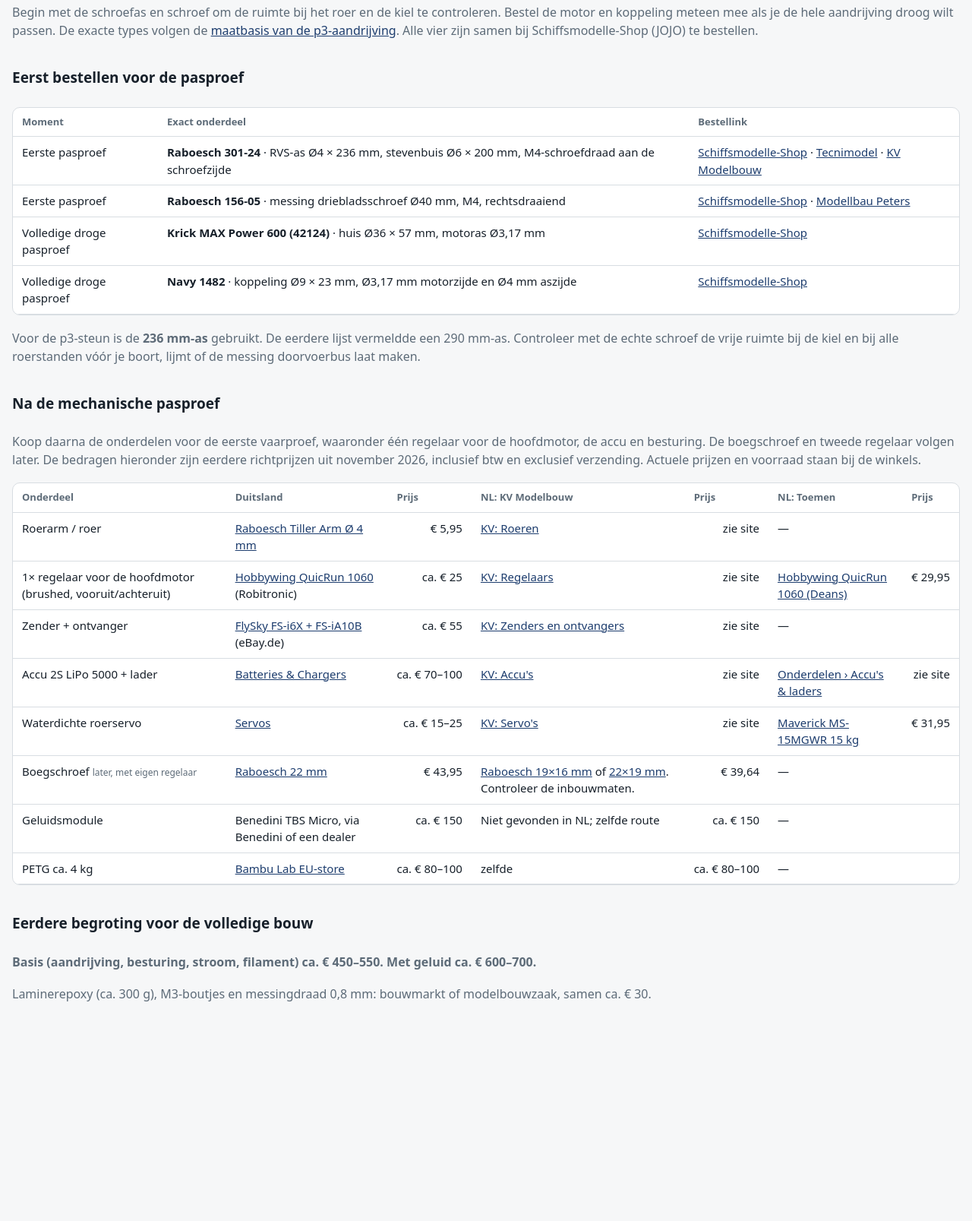
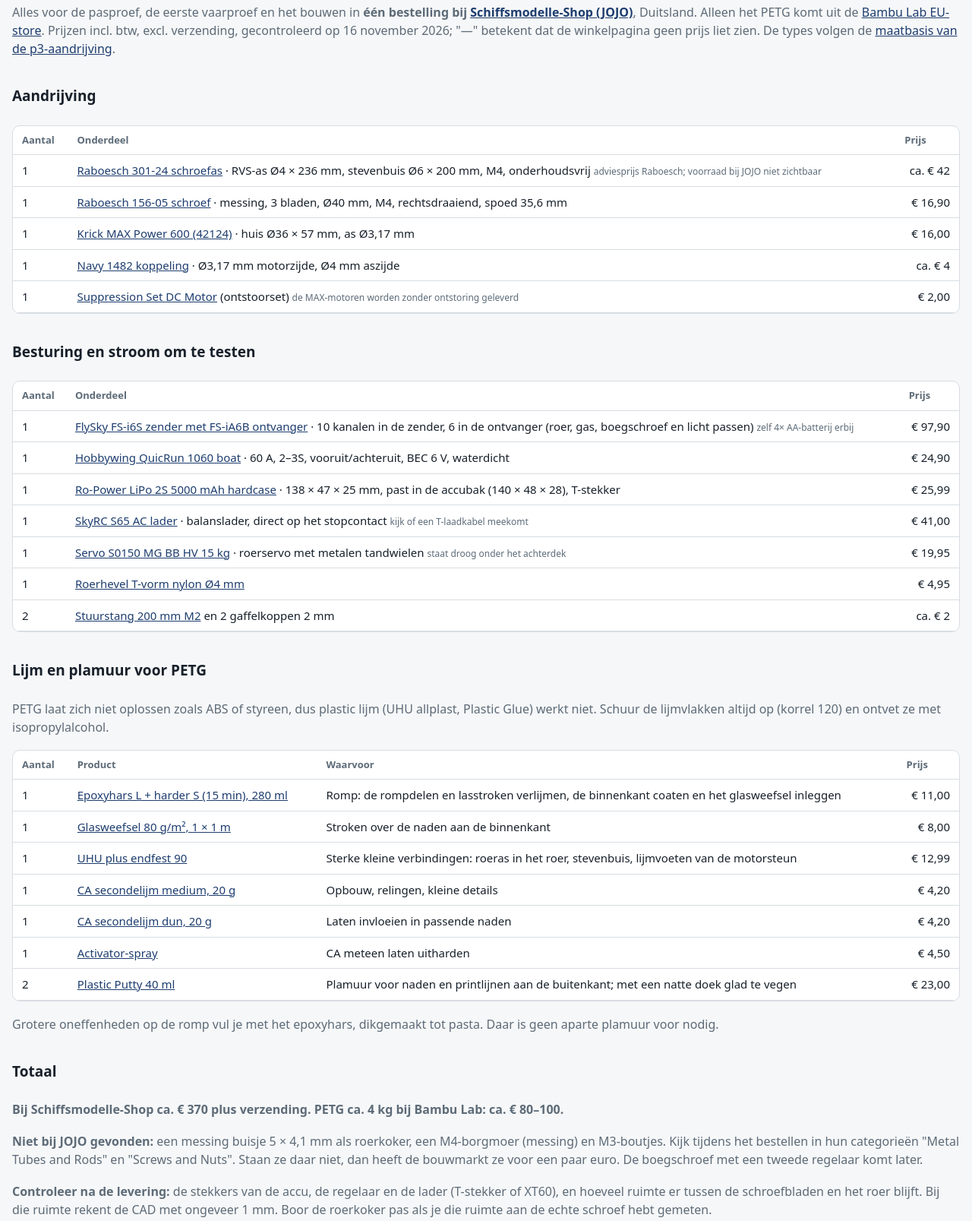
Before and after one commit to markmastop/buildlabs, a plain HTML site: page 3d-models/ortelius/bestellen.html in a window 1280 px wide. Shown: the part 137-1744 px from the top of the page at 76% size. Before the commit the page ends 1521 px from the top, so only its background shows below. Drawn offline with Linux system fonts and the light colour scheme.

Commit message:
Zet de Ortelius-bestelling in één winkelmand bij Schiffsmodelle-Shop
Aandrijving, zender, regelaar, accu, lader, roerservo, roerstangen,
lijm en plamuur voor PETG komen nu allemaal van JOJO; alleen PETG blijft
bij Bambu Lab. Ontstoorset en borgmoer toegevoegd, geluidsmodule
geschrapt. De zender is nu de FS-i6S met FS-iA6B, die JOJO zelf voert.

Co-Authored-By: Claude Opus 5.5 <noreply@anthropic.com>
Claude-Session: https://claude.ai/code/session_01WyfijxrvxhjH7jtW2rbvRx

```diff
--- a/3d-models/ortelius/bestellen.html
+++ b/3d-models/ortelius/bestellen.html
@@ -26,32 +26,49 @@ a{color:var(--accent)}
 <main>
 <a class="bl-home" href="../../index.html" aria-label="Terug naar het Build Labs-overzicht"><svg viewBox="0 0 24 24" fill="none" stroke="currentColor" stroke-width="2" stroke-linecap="round" stroke-linejoin="round" aria-hidden="true"><path d="M3 11.5 12 4l9 7.5"/><path d="M5.5 10v9.5h13V10"/><path d="M10 19.5v-5h4v5"/></svg>Build Labs</a>
 <h1>Ortelius · bestellijst</h1>
-<p>Begin met de schroefas en schroef om de ruimte bij het roer en de kiel te controleren. Bestel de motor en koppeling meteen mee als je de hele aandrijving droog wilt passen. De exacte types volgen de <a href="cad/aandrijving/README.md">maatbasis van de p3-aandrijving</a>. Alle vier zijn samen bij Schiffsmodelle-Shop (JOJO) te bestellen.</p>
-<h2>Eerst bestellen voor de pasproef</h2>
+<p>Alles voor de pasproef, de eerste vaarproef en het bouwen in <strong>één bestelling bij <a href="https://www.schiffsmodelle-shop.de/">Schiffsmodelle-Shop (JOJO)</a></strong>, Duitsland. Alleen het PETG komt uit de <a href="https://eu.store.bambulab.com/">Bambu Lab EU-store</a>. Prijzen incl. btw, excl. verzending, gecontroleerd op 16 november 2026; "—" betekent dat de winkelpagina geen prijs liet zien. De types volgen de <a href="cad/aandrijving/README.md">maatbasis van de p3-aandrijving</a>.</p>
+
+<h2>Aandrijving</h2>
 <div class="wrap"><table>
-<tr><th scope="col">Moment</th><th scope="col">Exact onderdeel</th><th scope="col">Bestellink</th></tr>
-<tr><td>Eerste pasproef</td><td><strong>Raboesch 301-24</strong> · RVS-as Ø4 × 236 mm, stevenbuis Ø6 × 200 mm, M4-schroefdraad aan de schroefzijde</td><td><a href="https://www.schiffsmodelle-shop.de/Schiffswelle-236mm-M4">Schiffsmodelle-Shop</a> · <a href="https://www.tecnimodel.com/en/sealed-shafts/14897-propeller-shaft-raboesch-m4-o4mm-236mm-tube-o6mm-200mm-sealed-and-maintenance-free.html">Tecnimodel</a> · <a href="https://kvmodelbouw.nl/shaft-4-tube-6mm4-l236mm-m4/">KV Modelbouw</a></td></tr>
-<tr><td>Eerste pasproef</td><td><strong>Raboesch 156-05</strong> · messing driebladsschroef Ø40 mm, M4, rechtsdraaiend</td><td><a href="https://www.schiffsmodelle-shop.de/D-Type-Propeller-3-Blatt-40mm-M4-R">Schiffsmodelle-Shop</a> · <a href="https://modellbau-peters.de/ms-propeller-serie-156-3bl-40-r-m4.html">Modellbau Peters</a></td></tr>
-<tr><td>Volledige droge pasproef</td><td><strong>Krick MAX Power 600 (42124)</strong> · huis Ø36 × 57 mm, motoras Ø3,17 mm</td><td><a href="https://www.schiffsmodelle-shop.de/MAX-Power-600-Brushed-Motor-12V">Schiffsmodelle-Shop</a></td></tr>
-<tr><td>Volledige droge pasproef</td><td><strong>Navy 1482</strong> · koppeling Ø9 × 23 mm, Ø3,17 mm motorzijde en Ø4 mm aszijde</td><td><a href="https://www.schiffsmodelle-shop.de/navy-Gelenkkupplung-Stahl-317-4">Schiffsmodelle-Shop</a></td></tr>
+<tr><th>Aantal</th><th>Onderdeel</th><th class="p">Prijs</th></tr>
+<tr><td>1</td><td><a href="https://www.schiffsmodelle-shop.de/Schiffswelle-236mm-M4">Raboesch 301-24 schroefas</a> · RVS-as Ø4 × 236 mm, stevenbuis Ø6 × 200 mm, M4, onderhoudsvrij <span class="tag">adviesprijs Raboesch; voorraad bij JOJO niet zichtbaar</span></td><td class="p">ca. € 42</td></tr>
+<tr><td>1</td><td><a href="https://www.schiffsmodelle-shop.de/D-Type-Propeller-3-Blatt-40mm-M4-R">Raboesch 156-05 schroef</a> · messing, 3 bladen, Ø40 mm, M4, rechtsdraaiend, spoed 35,6 mm</td><td class="p">€ 16,90</td></tr>
+<tr><td>1</td><td><a href="https://www.schiffsmodelle-shop.de/MAX-Power-600-Brushed-Motor-12V">Krick MAX Power 600 (42124)</a> · huis Ø36 × 57 mm, as Ø3,17 mm</td><td class="p">€ 16,00</td></tr>
+<tr><td>1</td><td><a href="https://www.schiffsmodelle-shop.de/navy-Gelenkkupplung-Stahl-317-4">Navy 1482 koppeling</a> · Ø3,17 mm motorzijde, Ø4 mm aszijde</td><td class="p">ca. € 4</td></tr>
+<tr><td>1</td><td><a href="https://schiffsmodelle-shop.de/en/154-electric-motor">Suppression Set DC Motor</a> (ontstoorset) <span class="tag">de MAX-motoren worden zonder ontstoring geleverd</span></td><td class="p">€ 2,00</td></tr>
 </table></div>
-<p>Voor de p3-steun is de <strong>236 mm-as</strong> gebruikt. De eerdere lijst vermeldde een 290 mm-as. Controleer met de echte schroef de vrije ruimte bij de kiel en bij alle roerstanden vóór je boort, lijmt of de messing doorvoerbus laat maken.</p>
-<h2>Na de mechanische pasproef</h2>
-<p>Koop daarna de onderdelen voor de eerste vaarproef, waaronder één regelaar voor de hoofdmotor, de accu en besturing. De boegschroef en tweede regelaar volgen later. De bedragen hieronder zijn eerdere richtprijzen uit november 2026, inclusief btw en exclusief verzending. Actuele prijzen en voorraad staan bij de winkels.</p>
+
+<h2>Besturing en stroom om te testen</h2>
 <div class="wrap"><table>
-<tr><th>Onderdeel</th><th>Duitsland</th><th class="p">Prijs</th><th>NL: KV Modelbouw</th><th class="p">Prijs</th><th>NL: Toemen</th><th class="p">Prijs</th></tr>
-<tr><td>Roerarm / roer</td><td><a href="https://www.schiffsmodelle-shop.de/en/raboesch/?p=2">Raboesch Tiller Arm Ø 4 mm</a></td><td class="p">€ 5,95</td><td><a href="https://kvmodelbouw.nl/">KV: Roeren</a></td><td class="p">zie site</td><td>—</td><td class="p"></td></tr>
-<tr><td>1× regelaar voor de hoofdmotor (brushed, vooruit/achteruit)</td><td><a href="https://shop.robitronic.com/en/hobbywing-quicrun-1060-hw30120203">Hobbywing QuicRun 1060</a> (Robitronic)</td><td class="p">ca. € 25</td><td><a href="https://kvmodelbouw.nl/">KV: Regelaars</a></td><td class="p">zie site</td><td><a href="https://toemen.nl/product/hobbywing-quicrun-1060-brushed-sbec-wp-esc-60a-deans">Hobbywing QuicRun 1060 (Deans)</a></td><td class="p">€ 29,95</td></tr>
-<tr><td>Zender + ontvanger</td><td><a href="https://www.ebay.de/itm/157514012921">FlySky FS-i6X + FS-iA10B</a> (eBay.de)</td><td class="p">ca. € 55</td><td><a href="https://kvmodelbouw.nl/">KV: Zenders en ontvangers</a></td><td class="p">zie site</td><td>—</td><td class="p"></td></tr>
-<tr><td>Accu 2S LiPo 5000 + lader</td><td><a href="https://www.schiffsmodelle-shop.de/en/">Batteries &amp; Chargers</a></td><td class="p">ca. € 70–100</td><td><a href="https://kvmodelbouw.nl/">KV: Accu's</a></td><td class="p">zie site</td><td><a href="https://toemen.nl/">Onderdelen › Accu's &amp; laders</a></td><td class="p">zie site</td></tr>
-<tr><td>Waterdichte roerservo</td><td><a href="https://www.schiffsmodelle-shop.de/en/">Servos</a></td><td class="p">ca. € 15–25</td><td><a href="https://kvmodelbouw.nl/">KV: Servo's</a></td><td class="p">zie site</td><td><a href="https://www.toemen.nl/product/maverick-ms-15mgwr-servo-water-resistant-6-0v-15-0kg-metal-geared">Maverick MS-15MGWR 15 kg</a></td><td class="p">€ 31,95</td></tr>
-<tr><td>Boegschroef <span class="tag">later, met eigen regelaar</span></td><td><a href="https://www.schiffsmodelle-shop.de/en/bow-thrusters/15743-bow-thruster-22mm.html">Raboesch 22 mm</a></td><td class="p">€ 43,95</td><td><a href="https://kvmodelbouw.nl/boegschroef-19x16mm/">Raboesch 19×16 mm</a> of <a href="https://kvmodelbouw.nl/boegschroef-22x19mm/">22×19 mm</a>. Controleer de inbouwmaten.</td><td class="p">€ 39,64</td><td>—</td><td class="p"></td></tr>
-<tr><td>Geluidsmodule</td><td>Benedini TBS Micro, via Benedini of een dealer</td><td class="p">ca. € 150</td><td>Niet gevonden in NL; zelfde route</td><td class="p">ca. € 150</td><td>—</td><td class="p"></td></tr>
-<tr><td>PETG ca. 4 kg</td><td><a href="https://eu.store.bambulab.com/">Bambu Lab EU-store</a></td><td class="p">ca. € 80–100</td><td>zelfde</td><td class="p">ca. € 80–100</td><td>—</td><td class="p"></td></tr>
+<tr><th>Aantal</th><th>Onderdeel</th><th class="p">Prijs</th></tr>
+<tr><td>1</td><td><a href="https://www.schiffsmodelle-shop.de/en/remote-controls/30606-fs-i6s-2.4-ghz-10-channel-radio-control.html">FlySky FS-i6S zender met FS-iA6B ontvanger</a> · 10 kanalen in de zender, 6 in de ontvanger (roer, gas, boegschroef en licht passen) <span class="tag">zelf 4× AA-batterij erbij</span></td><td class="p">€ 97,90</td></tr>
+<tr><td>1</td><td><a href="https://schiffsmodelle-shop.de/en/speed-controller-brushed/23169-boat-esc-quicrun-1060-brushed-60a.html">Hobbywing QuicRun 1060 boat</a> · 60 A, 2–3S, vooruit/achteruit, BEC 6 V, waterdicht</td><td class="p">€ 24,90</td></tr>
+<tr><td>1</td><td><a href="https://www.schiffsmodelle-shop.de/en/lipo-battery-pack/33947-ro-power-car-lipo-battery-5000-mah-7.4-v-50c-hardcase-with-t-connector.html">Ro-Power LiPo 2S 5000 mAh hardcase</a> · 138 × 47 × 25 mm, past in de accubak (140 × 48 × 28), T-stekker</td><td class="p">€ 25,99</td></tr>
+<tr><td>1</td><td><a href="https://schiffsmodelle-shop.de/en/135-battery-charger">SkyRC S65 AC lader</a> · balanslader, direct op het stopcontact <span class="tag">kijk of een T-laadkabel meekomt</span></td><td class="p">€ 41,00</td></tr>
+<tr><td>1</td><td><a href="https://www.schiffsmodelle-shop.de/en/465-servos">Servo S0150 MG BB HV 15 kg</a> · roerservo met metalen tandwielen <span class="tag">staat droog onder het achterdek</span></td><td class="p">€ 19,95</td></tr>
+<tr><td>1</td><td><a href="https://www.schiffsmodelle-shop.de/en/198-rudders-and-linkages">Roerhevel T-vorm nylon Ø4 mm</a></td><td class="p">€ 4,95</td></tr>
+<tr><td>2</td><td><a href="https://www.schiffsmodelle-shop.de/en/198-rudders-and-linkages">Stuurstang 200 mm M2</a> en 2 gaffelkoppen 2 mm</td><td class="p">ca. € 2</td></tr>
 </table></div>
-<h2>Eerdere begroting voor de volledige bouw</h2>
-<p class="tot">Basis (aandrijving, besturing, stroom, filament) ca. € 450–550. Met geluid ca. € 600–700.</p>
-<p>Laminerepoxy (ca. 300 g), M3-boutjes en messingdraad 0,8 mm: bouwmarkt of modelbouwzaak, samen ca. € 30.</p>
+
+<h2>Lijm en plamuur voor PETG</h2>
+<p>PETG laat zich niet oplossen zoals ABS of styreen, dus plastic lijm (UHU allplast, Plastic Glue) werkt niet. Schuur de lijmvlakken altijd op (korrel 120) en ontvet ze met isopropylalcohol.</p>
+<div class="wrap"><table>
+<tr><th>Aantal</th><th>Product</th><th>Waarvoor</th><th class="p">Prijs</th></tr>
+<tr><td>1</td><td><a href="https://www.schiffsmodelle-shop.de/en/482-glue-coating">Epoxyhars L + harder S (15 min), 280 ml</a></td><td>Romp: de rompdelen en lasstroken verlijmen, de binnenkant coaten en het glasweefsel inleggen</td><td class="p">€ 11,00</td></tr>
+<tr><td>1</td><td><a href="https://www.schiffsmodelle-shop.de/en/159-glue-coating">Glasweefsel 80 g/m², 1 × 1 m</a></td><td>Stroken over de naden aan de binnenkant</td><td class="p">€ 8,00</td></tr>
+<tr><td>1</td><td><a href="https://www.schiffsmodelle-shop.de/en/glue-coating/33518-uhu-plus-endfest-90-33g.html">UHU plus endfest 90</a></td><td>Sterke kleine verbindingen: roeras in het roer, stevenbuis, lijmvoeten van de motorsteun</td><td class="p">€ 12,99</td></tr>
+<tr><td>1</td><td><a href="https://www.schiffsmodelle-shop.de/en/482-glue-coating">CA secondelijm medium, 20 g</a></td><td>Opbouw, relingen, kleine details</td><td class="p">€ 4,20</td></tr>
+<tr><td>1</td><td><a href="https://www.schiffsmodelle-shop.de/en/482-glue-coating">CA secondelijm dun, 20 g</a></td><td>Laten invloeien in passende naden</td><td class="p">€ 4,20</td></tr>
+<tr><td>1</td><td><a href="https://www.schiffsmodelle-shop.de/en/482-glue-coating">Activator-spray</a></td><td>CA meteen laten uitharden</td><td class="p">€ 4,50</td></tr>
+<tr><td>2</td><td><a href="https://www.schiffsmodelle-shop.de/en/482-glue-coating">Plastic Putty 40 ml</a></td><td>Plamuur voor naden en printlijnen aan de buitenkant; met een natte doek glad te vegen</td><td class="p">€ 23,00</td></tr>
+</table></div>
+<p>Grotere oneffenheden op de romp vul je met het epoxyhars, dikgemaakt tot pasta. Daar is geen aparte plamuur voor nodig.</p>
+
+<h2>Totaal</h2>
+<p class="tot">Bij Schiffsmodelle-Shop ca. € 370 plus verzending. PETG ca. 4 kg bij Bambu Lab: ca. € 80–100.</p>
+<p><strong>Niet bij JOJO gevonden:</strong> een messing buisje 5 × 4,1 mm als roerkoker, een M4-borgmoer (messing) en M3-boutjes. Kijk tijdens het bestellen in hun categorieën "Metal Tubes and Rods" en "Screws and Nuts". Staan ze daar niet, dan heeft de bouwmarkt ze voor een paar euro. De boegschroef met een tweede regelaar komt later.</p>
+<p><strong>Controleer na de levering:</strong> de stekkers van de accu, de regelaar en de lader (T-stekker of XT60), en hoeveel ruimte er tussen de schroefbladen en het roer blijft. Bij die ruimte rekent de CAD met ongeveer 1 mm. Boor de roerkoker pas als je die ruimte aan de echte schroef hebt gemeten.</p>
+<p><strong>Eerste vaarproef:</strong> de motor draait op 2S met deze schroef veel sneller dan nodig. Begrens het gas daarom in de zender (endpoint) tot ongeveer 40 % en voel na een paar minuten of de motor warm wordt.</p>
 </main>
 </body>
 </html>
```
Also changed, not shown: 3d-models/ortelius/index.html (+1 -2 lines), 1 other file.
